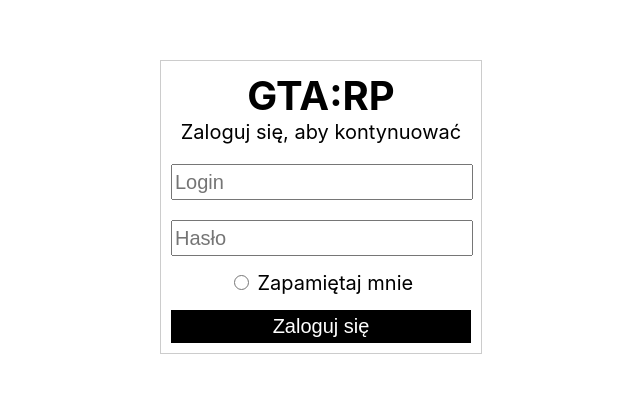
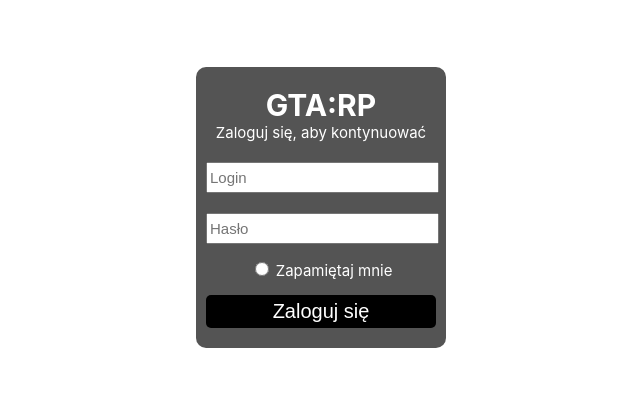
Before and after one commit to Paweu1412/gtarp-webviews, a Preact app: page / in a window 1280 px wide. Shown: the part 193-586 px from the top of the page, without its empty margins (319-959 px from the left). Built offline with nearby package versions, Linux system fonts and the light colour scheme.

Commit message:
basic webviews script

```diff
--- a/src/pages/Login/Login.js
+++ b/src/pages/Login/Login.js
@@ -12,8 +12,8 @@
         </div>
 
         <div className="main">
-          <input type="text" placeholder="Login" />
-          <input type="password" placeholder="Hasło" />
+          <input type="text" spellcheck="false" placeholder="Login" />
+          <input type="password" spellcheck="false" placeholder="Hasło" />
 
           <div className="remember-me">
             <input type="radio" /> Zapamiętaj mnie
--- a/src/pages/Login/Login.scss
+++ b/src/pages/Login/Login.scss
@@ -1,14 +1,17 @@
 .Login {
   display: flex;
+  color: white;
   width: 100vw;
   height: 100vh;
   justify-content: center;
   align-items: center;
+  user-select: none;
 
   .container {
-    width: 300px;
-    padding: 10px;
-    border: 1px solid rgba(0, 0, 0, 0.2);
+    width: 230px;
+    padding: 20px 10px 20px 10px;
+    background-color: #000000ab;
+    border-radius: 10px;
 
     .header {
       display: flex;
@@ -18,12 +21,12 @@
 
       h1 {
         margin: 0;
-        font-size: 40px;
+        font-size: 30px;
       }
 
       p {
         margin: 0;
-        font-size: 20px;
+        font-size: 15px;
       }
     }
 
@@ -31,9 +34,9 @@
       input[type="text"],
       input[type="password"] {
         margin-top: 20px;
-        height: 30px;
+        height: 25px;
         width: 98%;
-        font-size: 20px;
+        font-size: 15px;
 
         &:first-child {
           margin-top: 0;
@@ -43,11 +46,11 @@
       .remember-me {
         margin-top: 15px;
         text-align: center;
-        font-size: 20px;
+        font-size: 15px;
 
         input[type="radio"] {
-          height: 15px;
-          width: 15px;
+          height: 14px;
+          width: 14px;
           accent-color: rgb(0, 0, 0);
         }
       }
@@ -59,6 +62,7 @@
         background-color: black;
         color: white;
         padding: 5px;
+        border-radius: 5px;
         border: 0;
 
         &:active {
--- a/src/pages/Login/components/Greeting.js
+++ b/src/pages/Login/components/Greeting.js
@@ -1,4 +1,4 @@
-import React, { useState, useEffect } from 'react';
+import { useState, useEffect } from 'react';
 import './Greeting.scss';
 
 export const Greeting = () => {
```
Also changed, not shown: package.json (+15 -1 lines), 1 other file.
